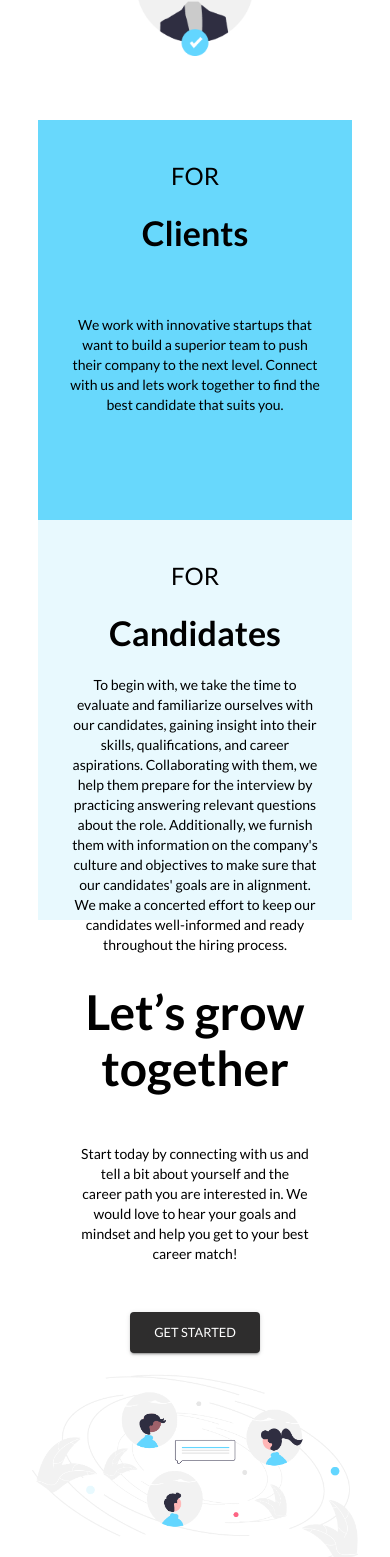
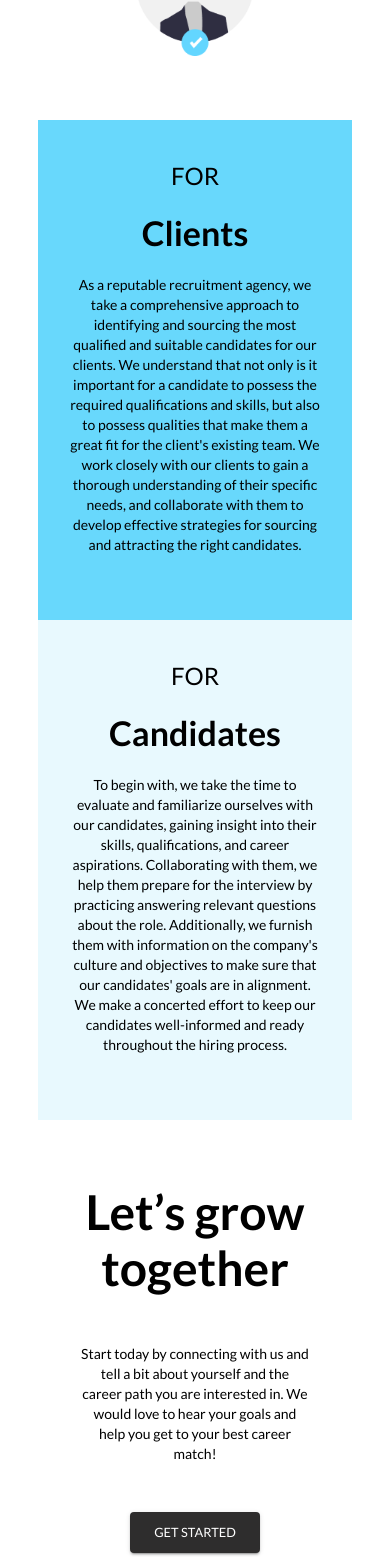
Before and after one commit to EFOC/findr, a React (Create React App) app: page / in a window 390 px wide. Shown: the part 1331-2888 px from the top of the page. Built offline with nearby package versions, Linux system fonts and the light colour scheme.

Commit message:
update text, update css to make the div containers bigger when mobile

```diff
--- a/src/pages/Home/Home.js
+++ b/src/pages/Home/Home.js
@@ -69,7 +69,6 @@ const Home = () => {
 
 			<ContentContainer contentId='content3' contentClassDirection='contentRow'>
 				<div className='darkBlue'>
-					<div>
 					<div className='card-text'>
 						<Typography variant='h5' align='center'>
 							FOR
@@ -81,12 +80,14 @@ const Home = () => {
 						>
 							Clients
 						</Typography>
-						</div>
+
 						<div>
 							<Typography variant='body2' align='center' sx={{ maxWidth: '380px' }}>
-								We work with innovative startups that want to build a superior team
-								to push their company to the next level. Connect with us and lets
-								work together to find the best candidate that suits you.
+								As a reputable recruitment agency, we take a comprehensive approach to identifying and
+								sourcing the most qualified and suitable candidates for our clients. We understand that
+								not only is it important for a candidate to possess the required qualifications and skills, but also to possess qualities that make them a
+								great fit for the client's existing team. We work closely with our clients to gain a thorough understanding of their specific needs, and collaborate
+								with them to develop effective strategies for sourcing and attracting the right candidates.
 							</Typography>
 						</div>
 					</div>
@@ -134,7 +135,7 @@ const Home = () => {
 					>
 						Start today by connecting with us and tell a bit about yourself and
 						the career path you are interested in. We would love to hear your
-						goals and mindset and help you get to your best career match!
+						goals and help you get to your best career match!
 					</Typography>
 					<Link to={'/Contact'}>
 						<Button variant='contained'>GET STARTED</Button>
--- a/src/styles/App.css
+++ b/src/styles/App.css
@@ -185,6 +185,11 @@ footer .footerItems {
   width: 480px;
   height: 400px;
 }
+@media (max-width: 500px) {
+  .home #content3 .darkBlue, .home #content3 .lightBlue {
+    height: 500px;
+  }
+}
 @media (max-width: 950px) {
   .home #content3 .darkBlue, .home #content3 .lightBlue {
     padding: 0 2rem;
```
Lines whose indentation alone changed are shown as unchanged.
